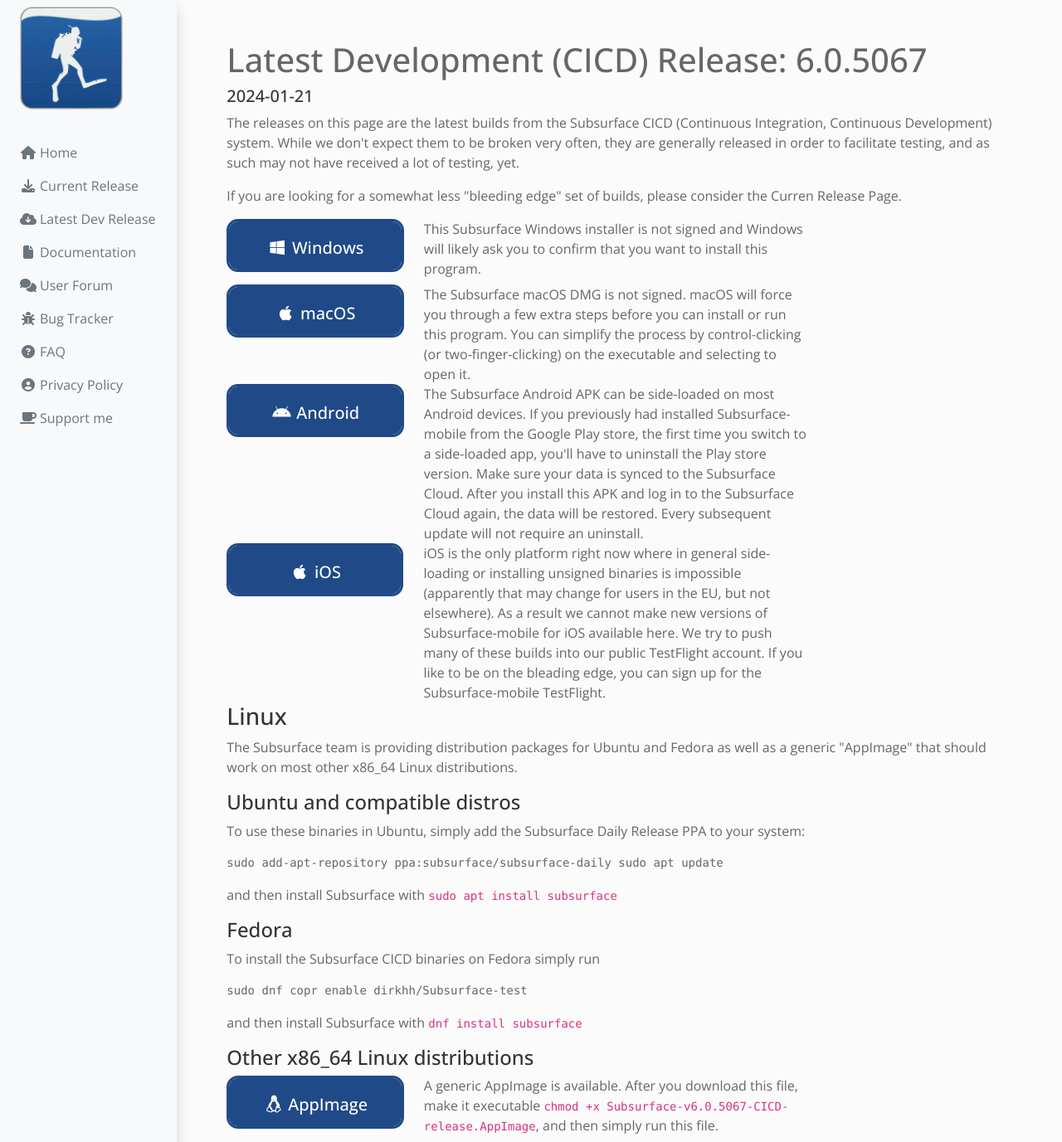
After one commit to subsurface/new-website, a Flask app: page /latest-release in a window 1280 px wide. The commit adds this page. Shown: the whole page at 83% size. Run offline with Flask 3, Linux system fonts and the light colour scheme.

Commit message:
add page for latest release
Signed-off-by: Dirk Hohndel <dirk@hohndel.org>

```diff
--- /dev/null
+++ b/src/web/env.py
@@ -0,0 +1,86 @@
+import sys
+
+from os import path
+from .globals import globals
+
+
+class Env:
+    def __init__(
+        self,
+        name: str,
+        value: str = None,
+        default: any = None,
+        value_call: callable = None,
+    ):
+        self._name = name
+        self._value = self._default = default
+        if (
+            value != None
+        ):  # only overwrite the default value if an actual Value was passed in
+            self._value = value
+        self._value_call = value_call
+        # Let's make sure we have an env file
+        if not path.isfile(globals.get("env_file_path")):
+            open(globals.get("env_file_path"), "w").close()
+        # Always reconcile from file
+        self._reconcile(value=None, pull=True)
+
+    def _reconcile(self, value, pull: bool = False):
+        value_in_file = self._get_value_from_file()
+        if pull and value_in_file != None:
+            self._value = value_in_file
+            return
+        if value == value_in_file:
+            return  # do not write to file if value is the same
+        if value == None or value == "None":
+            self._write_value_to_file("")
+        else:
+            self._write_value_to_file(value)
+
+    def _get_values_from_file(self):
+        ret = {}
+        try:
+            with open(globals.get("env_file_path"), "r") as f:
+                for line in f.readlines():
+                    if line.strip().startswith("#"):
+                        continue
+                    key, var = line.partition("=")[::2]
+                    ret[key.strip()] = var.strip()
+        except:
+            pass
+
+        return ret
+
+    def _get_value_from_file(self):
+        return self._get_values_from_file().get(self._name, None)
+
+    def _write_value_to_file(self, new_value):
+        values = self._get_values_from_file()
+        values[self._name] = new_value
+        with open(globals.get("env_file_path"), "w") as f:
+            for key, value in values.items():
+                if key:
+                    f.write(f"{key}={value}\n")
+
+    def __str__(self):
+        return f"Env({self._name}, {self._value})"
+
+    @property
+    def name(self):
+        return self._name
+
+    @property
+    def value(self):
+        if self._value_call:
+            return self._value_call()
+        elif self._value != None:
+            return self._value
+        elif self._default != None:
+            return self._default
+        return ""
+
+    @value.setter
+    def value(self, value):
+        if value != self._value:
+            self._value = value
+            self._reconcile(value)
--- /dev/null
+++ b/src/web/globals.py
@@ -0,0 +1,5 @@
+import os
+
+globals = {
+    "env_file_path": f"{os.path.dirname(__file__)}/persistent.store",
+}
--- a/src/web/server.py
+++ b/src/web/server.py
@@ -1,13 +1,21 @@
 import json
 import os
 import pathlib
+import sys
 
 from setuptools import Require
 
 from .assetdownloader import AssetDownloader
+from .env import Env
+from .globals import globals
 
 from flask_babel import Babel
 from flask import Flask, g, redirect, render_template, request, send_from_directory
+
+
+description = """
+Simple backend to run the Subsurface website
+"""
 
 
 def get_locale():
@@ -21,10 +29,30 @@ def get_locale():
 app = Flask(__name__)
 app.secret_key = os.urandom(16).hex()
 babel = Babel(app, locale_selector=get_locale)
+env = {
+    "lrelease": Env("lrelease", default="6.0.5067"),
+    "lrelease_date": Env("lrelase_date", default="2024-01-21"),
+    "crelease": Env("crelease", default="6.0.5054"),
+    "crelease_date": Env("crelease_date", default="2024-01-13"),
+}
 
-description = """
-Simple backend to run the Subsurface website
-"""
+
+@app.context_processor
+def utility_processor():
+    def get_env(key):
+        if key in env.keys():
+            return env[key].value
+        if key == "lwindows":
+            return f"https://github.com/subsurface/nightly-builds/releases/download/v{env['lrelease']}-CICD-release/subsurface-{env['lrelease']}-CICD-release-installer.exe"
+        if key == "lmacos":
+            return f"https://github.com/subsurface/nightly-builds/releases/download/v{env['lrelease']}-CICD-release/Subsurface-{env['lrelease']}-CICD-release.dmg"
+        if key == "landroid":
+            return f"https://github.com/subsurface/nightly-builds/releases/download/v{env['lrelease']}-CICD-release/Subsurface-mobile-{env['lrelease']}-CICD-release.apk"
+        if key == "lappimage":
+            return f"https://github.com/subsurface/nightly-builds/releases/download/v{env['lrelease']}-CICD-release/Subsurface-v{env['lrelease']}-CICD-release.AppImage"
+        return ""
+
+    return dict(get_env=get_env)
 
 
 @app.route("/favicon.ico")
@@ -42,8 +70,15 @@ def home():
     return render_template("home.html", request=request)
 
 
+@app.get("/latest-release")
+def lrelease():
+    return render_template("latest-release.html", request=request)
+
+
+@app.get("/current-release")
+def crelease():
+    return render_template("current-release.html", request=request)
+
+
 if __name__ == "__main__":
-    print("Run with:")
-    print("uvicorn app:app --host 0.0.0.0 --port 8790")
-    print("or for development:")
-    print("uvicorn app:app --host 0.0.0.0 --port 8790 --reload")
+    app.run(host="0.0.0.0", port="8002", debug=True)
--- a/src/web/static/styles/style.css
+++ b/src/web/static/styles/style.css
@@ -15,3 +15,36 @@ background-color: #fbfbfb;
   --bs-body-font-family: "Open Sans",Arial,sans-serif;
   --bs-body-font-weight: 300;
 }
+
+.face-button {
+  height: 64px;
+  display: inline-block;
+  border: 3px solid rgba(32,74,135,1);
+  font-size: 20px;
+  font-weight: 500;
+  text-align: center;
+  text-decoration: none;
+  color: rgba(32,74,135,1);
+  overflow: hidden;
+  border-radius: 14px;
+  .icon {
+    margin-right: 6px;
+  }
+
+  .face-primary,
+  .face-secondary {
+    display: block;
+    padding: 0 32px;
+    line-height: 64px;
+    transition: margin .4s;
+  }
+
+  .face-primary {
+    background-color: rgba(32,74,135,1);
+    color: #fff;
+  }
+
+  &:hover .face-primary {
+    margin-top: -64px;
+  }
+}
--- /dev/null
+++ b/src/web/templates/latest-release.html
@@ -0,0 +1,114 @@
+{% extends "base.html" %}
+{% set active_page = "latest-release" %}
+
+{% block title %}Subsurface Latest Release{% endblock %}
+{% block head %}
+{{ super() }}
+
+{% endblock %}
+
+{% block page_content %}
+<div class="container">
+  <div class="row g-5">
+    <div class="col-12">
+      <h1 class="text-primary">{{ _("Latest Development (CICD) Release: %(version)s", version=get_env("lrelease")) }}
+      </h1>
+      <h5>{{ get_env("lrelease_date") }}</h5>
+      <p>
+        {{ _("The releases on this page are the latest builds from the Subsurface CICD (Continuous Integration, Continuous Development) system. While we don't expect them to be broken very often, they are generally released in order to facilitate testing, and as such may not have received a lot of testing, yet.") }}
+      </p>
+      <p>
+        {{ _("If you are looking for a somewhat less \"bleeding edge\" set of builds, please consider the Curren Release Page.")}}
+      </p>
+      <div class="row">
+        <div class="col-md-auto">
+          <h2><a class="face-button" href="{{ get_env("lwindows")}}">
+              <div class="face-primary">
+                <i class="fa-brands fa-fw fa-windows"></i> Windows
+              </div>
+              <div class="face-secondary">
+                {{ _("Download...&nbsp;&nbsp;&nbsp;&nbsp;&nbsp;&nbsp;") }}
+              </div>
+            </a>
+          </h2>
+        </div>
+        <div class="col-12 col-md-6">
+          {{ _("This Subsurface Windows installer is not signed and Windows will likely ask you to confirm that you want to install this program.")}}
+        </div>
+        <div class="col-12"></div>
+        <div class="col-md-auto">
+          <h2><a class="face-button" href="{{ get_env("lmacos")}}">
+              <div class="face-primary"><i class="fa-brands fa-fw fa-apple"></i> macOS
+              </div>
+              <div class="face-secondary">
+                {{ _("Download...&nbsp;&nbsp;&nbsp;&nbsp;&nbsp;&nbsp;") }}
+              </div>
+            </a>
+          </h2>
+        </div>
+        <div class="col-12 col-md-6">
+          {{ _("The Subsurface macOS DMG is not signed. macOS will force you through a few extra steps before you can install or run this program. You can simplify the process by control-clicking (or two-finger-clicking) on the executable and selecting to open it.")}}
+        </div>
+        <div class="col-12"></div>
+        <div class="col-md-auto">
+          <h2><a class="face-button" href="{{ get_env("landroid")}}">
+              <div class="face-primary"><i class="fa-brands fa-fw fa-android"></i> Android
+              </div>
+              <div class="face-secondary">
+                {{ _("Download...&nbsp;&nbsp;&nbsp;&nbsp;&nbsp;&nbsp;") }}
+              </div>
+            </a>
+          </h2>
+        </div>
+        <div class="col-12 col-md-6">
+          {{ _("The Subsurface Android APK can be side-loaded on most Android devices. If you previously had installed Subsurface-mobile from the Google Play store, the first time you switch to a side-loaded app, you'll have to uninstall the Play store version. Make sure your data is synced to the Subsurface Cloud. After you install this APK and log in to the Subsurface Cloud again, the data will be restored. Every subsequent update will not require an uninstall.")}}
+        </div>
+        <div class="col-12"></div>
+        <div class="col-md-auto">
+          <h2><a class="face-button" href="https://apps.apple.com/us/app/subsurface-mobile/id1093217161">
+              <div class="face-primary"><i class="fa-brands fa-fw fa-apple"></i> iOS
+              </div>
+              <div class="face-secondary">
+                {{ _("AppStore Link&nbsp;&nbsp;") }}
+              </div>
+            </a>
+          </h2>
+        </div>
+        <div class="col-12 col-md-6">
+          {{ _("iOS is the only platform right now where in general side-loading or installing unsigned binaries is impossible (apparently that may change for users in the EU, but not elsewhere). As a result we cannot make new versions of Subsurface-mobile for iOS available here. We try to push many of these builds into our public TestFlight account. If you like to be on the bleading edge, you can <a %(link)s>sign up for the Subsurface-mobile TestFlight.</a>", link="https://testflight.apple.com/join/k2OGhIS5") }}
+        </div>
+        <div class="col-12"></div>
+        <div class="col-12">
+          <h3>Linux</h3>
+          <p>
+            {{ _("The Subsurface team is providing distribution packages for Ubuntu and Fedora as well as a generic \"AppImage\" that should work on most other x86_64 Linux distributions.") }}
+          </p>
+          <h4>{{ _("Ubuntu and compatible distros") }}</h4>
+          <p>{{ _("To use these binaries in Ubuntu, simply add the Subsurface Daily Release PPA to your system:") }}</p>
+          <pre><code>sudo add-apt-repository ppa:subsurface/subsurface-daily sudo apt update</code></pre>
+          <p>{{ _("and then install Subsurface with <code>sudo apt install subsurface </code>") }}</p>
+          <h4>Fedora</h4>
+          <p>{{ _("To install the Subsurface CICD binaries on Fedora simply run") }}</p>
+          <pre><code>sudo dnf copr enable dirkhh/Subsurface-test</code></pre>
+          <p>{{ _("and then install Subsurface with <code>dnf install subsurface</code>") }}</p>
+          <h4>{{ _("Other x86_64 Linux distributions") }}</h4>
+        </div>
+        <div class="col-md-auto">
+          <h2><a class="face-button" href="{{ get_env("lappimage")}}">
+              <div class="face-primary"><i class="fa-brands fa-solid fa-fw fa-linux"></i> AppImage
+              </div>
+              <div class="face-secondary">
+                {{ _("Download...&nbsp;&nbsp;&nbsp;&nbsp;&nbsp;&nbsp;") }}
+              </div>
+            </a>
+          </h2>
+        </div>
+        <div class="col-12 col-md-6">
+          {{ _("A generic AppImage is available. After you download this file, make it executable <code>chmod +x Subsurface-v%(version)s-CICD-release.AppImage</code>, and then simply run this file.", version=get_env("lrelease")) }}
+        </div>
+      </div>
+    </div>
+  </div>
+</div>
+</div>
+{% endblock %}
```
Also changed, not shown: 1 other file.
